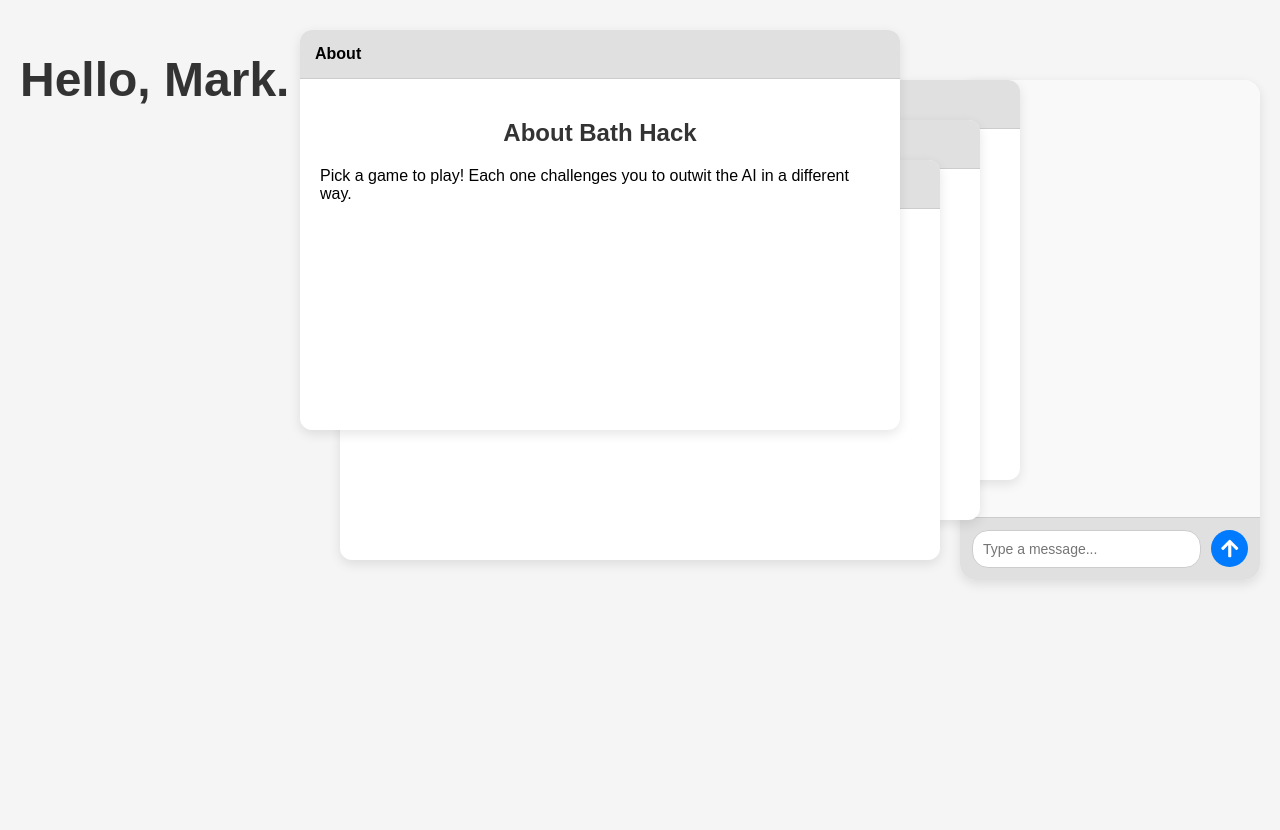
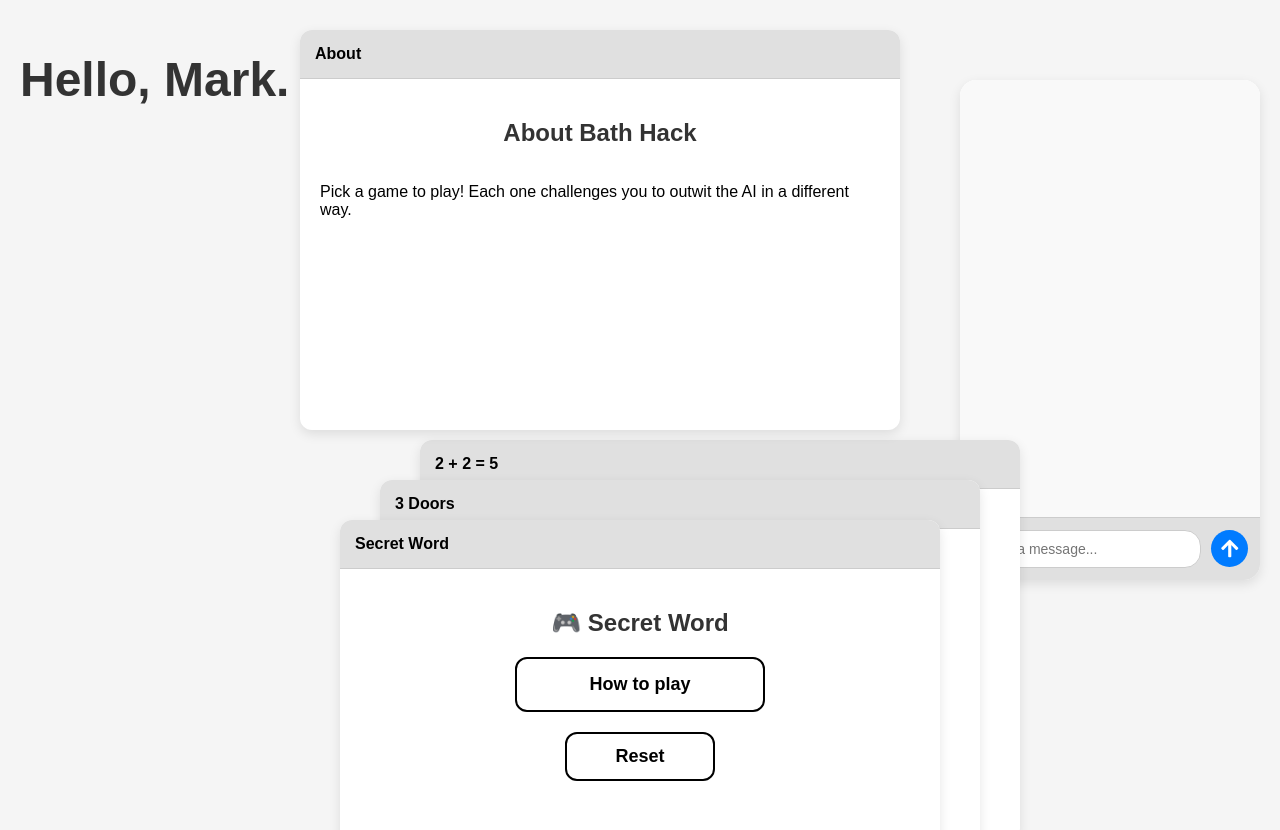
Before and after one commit to puripatwo/bathhack25, a Flask app: page / in a window 1280 px wide. Run offline with Flask 3, Linux system fonts and the light colour scheme.

Commit message:
Fixed tab UI

```diff
--- a/static/main.css
+++ b/static/main.css
@@ -66,7 +66,12 @@ html, body {
     padding: 20px;
     flex-grow: 1;
     overflow: auto;
+
+    display: flex;
+    flex-direction: column;
+    align-items: center; /* ✅ This line centers children horizontally */
   }
+
 
   /* Chat box styling */
   .chat-container {
@@ -256,6 +261,7 @@ html, body {
   background-color: rgba(0, 0, 0, 0.1);
   border-radius: 8px;
   width: 90%;
+  margin-bottom: 20px;
   text-align: center;
 }
 
--- a/templates/index.html
+++ b/templates/index.html
@@ -27,7 +27,7 @@
       </div>
 
       <!-- Secret Word Tab -->
-      <div class="tab" onclick="selectTab(this, 'secret')">
+      <div class="tab collapsed" onclick="selectTab(this, 'secret')">
         <div class="tab-header">Secret Word</div>
         <div class="tab-content">
           <h2 class="main-title">🎮 Secret Word</h2>
@@ -40,7 +40,7 @@
       </div>
 
       <!-- 3 Doors Tab -->
-      <div class="tab" onclick="selectTab(this, 'doors')">
+      <div class="tab collapsed" onclick="selectTab(this, 'doors')">
         <div class="tab-header">3 Doors</div>
         <div class="tab-content">
           <h2 class="main-title">🚪 Three Doors</h2>
@@ -53,7 +53,7 @@
       </div>
 
       <!-- 2 + 2 = 5 Tab -->
-      <div class="tab" onclick="selectTab(this, 'two')">
+      <div class="tab collapsed" onclick="selectTab(this, 'two')">
         <div class="tab-header">2 + 2 = 5</div>
         <div class="tab-content">
           <h2 class="main-title">🧮 2 + 2 = 5</h2>
```
